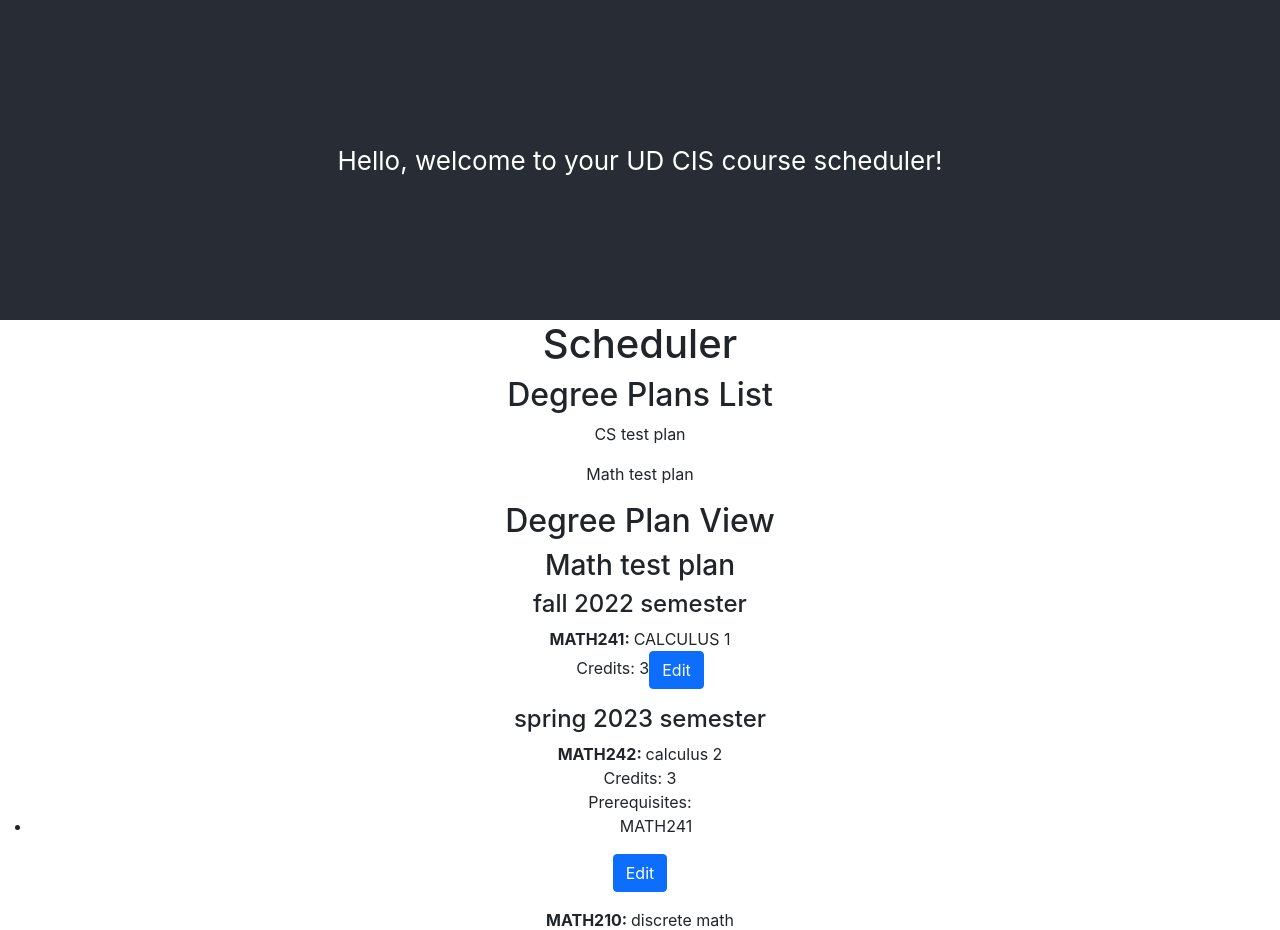
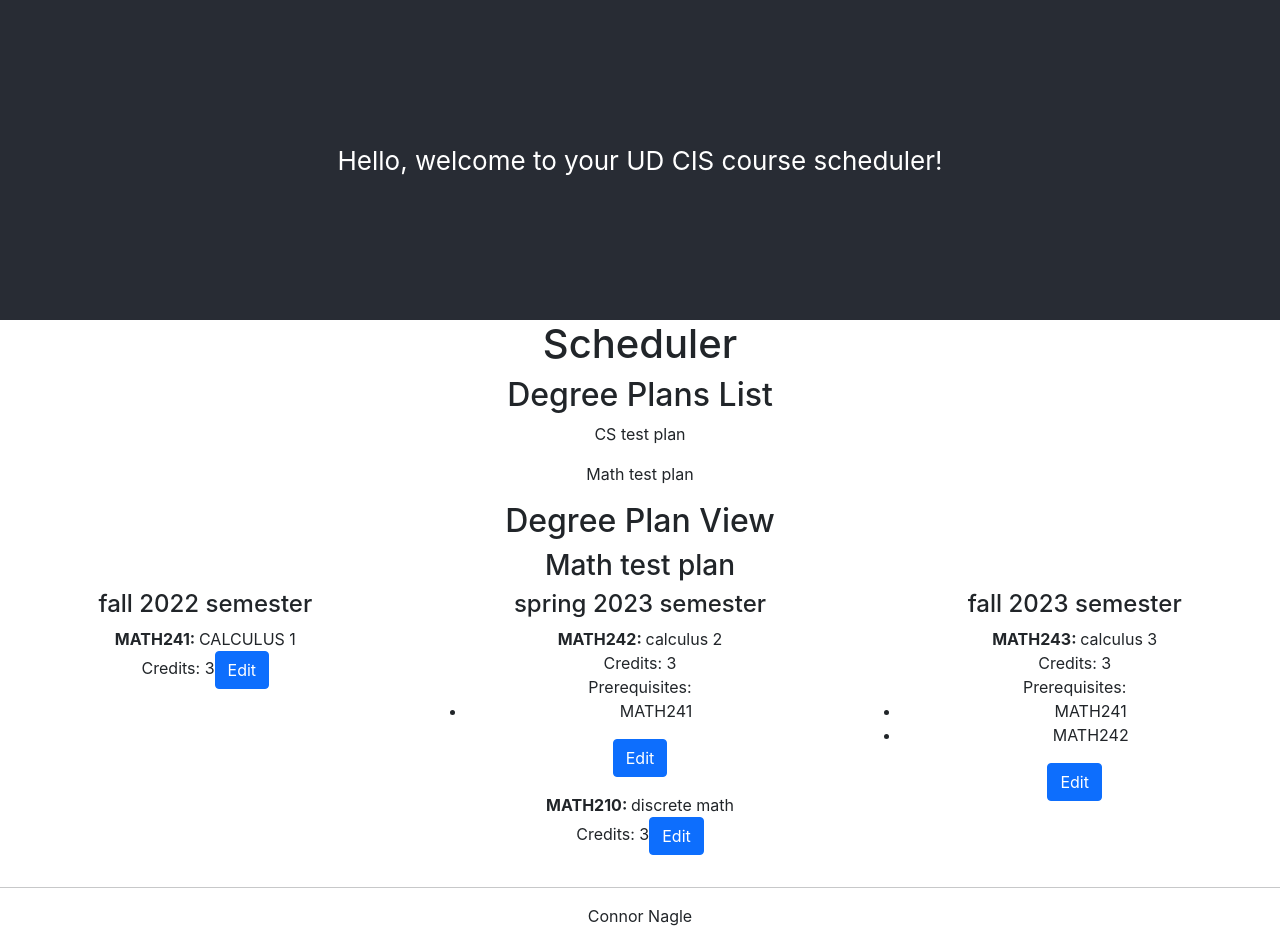
Before and after one commit to janahmedprg/cis-scheduler-team-22, a React (Create React App) app: page / in a window 1280 px wide. Shown: the top 930 px of the page. Built offline with nearby package versions, Linux system fonts and the light colour scheme.

Commit message:
changed semesters to view beside each other

```diff
--- a/src/Compontents/viewDegreePlan.tsx
+++ b/src/Compontents/viewDegreePlan.tsx
@@ -2,6 +2,7 @@ import React from "react";
 import { Semester } from "../interfaces/Semester";
 import { DegreePlan } from "../interfaces/DegreePlan";
 import { ViewSemester } from "./viewSemester";
+import { Col, Row } from "react-bootstrap";
 
 export function ViewDegreePlan({
     degreePlan,
@@ -15,9 +16,10 @@ export function ViewDegreePlan({
     return (
         <div>
             <h3>{degreePlan.name}</h3>
+            <Row>
                 {degreePlan.semesters.map(
                     (semester: Semester): JSX.Element => (
-                    <p
+                        <Col
                             key={
                                 degreePlan.id.toString() +
                                 "-" +
@@ -26,6 +28,7 @@ export function ViewDegreePlan({
                                 "course"
                             }
                         >
+                            <p>
                                 <ViewSemester
                                     semester={semester}
                                     degreePlan={degreePlan}
@@ -33,8 +36,10 @@ export function ViewDegreePlan({
                                     setDegreePlans={setDegreePlans}
                                 />
                             </p>
+                        </Col>
                     )
                 )}
+            </Row>
         </div>
     );
 }
--- a/src/Compontents/viewDegreePlansList.tsx
+++ b/src/Compontents/viewDegreePlansList.tsx
@@ -6,10 +6,6 @@ export function ViewDegreePlansList({
 }: {
     degreePlansList: DegreePlan[];
 }): JSX.Element {
-    //keep the array here?
-    //no - array will be a useState in app and be passed into this component
-    //let degreePlansList: DegreePlan[] = [];
-
     return (
         <div>
             <div>
```
Lines whose indentation alone changed are shown as unchanged.
